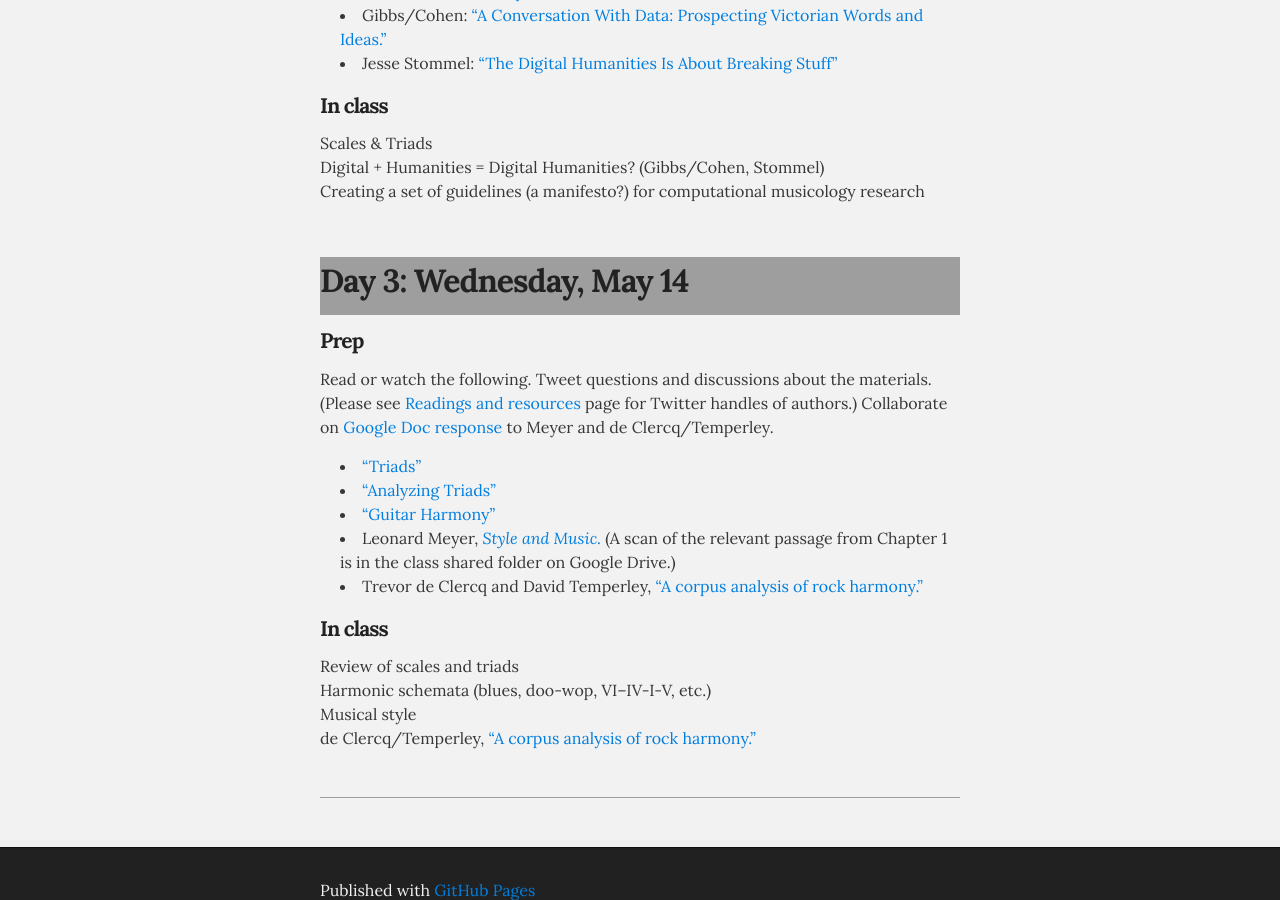
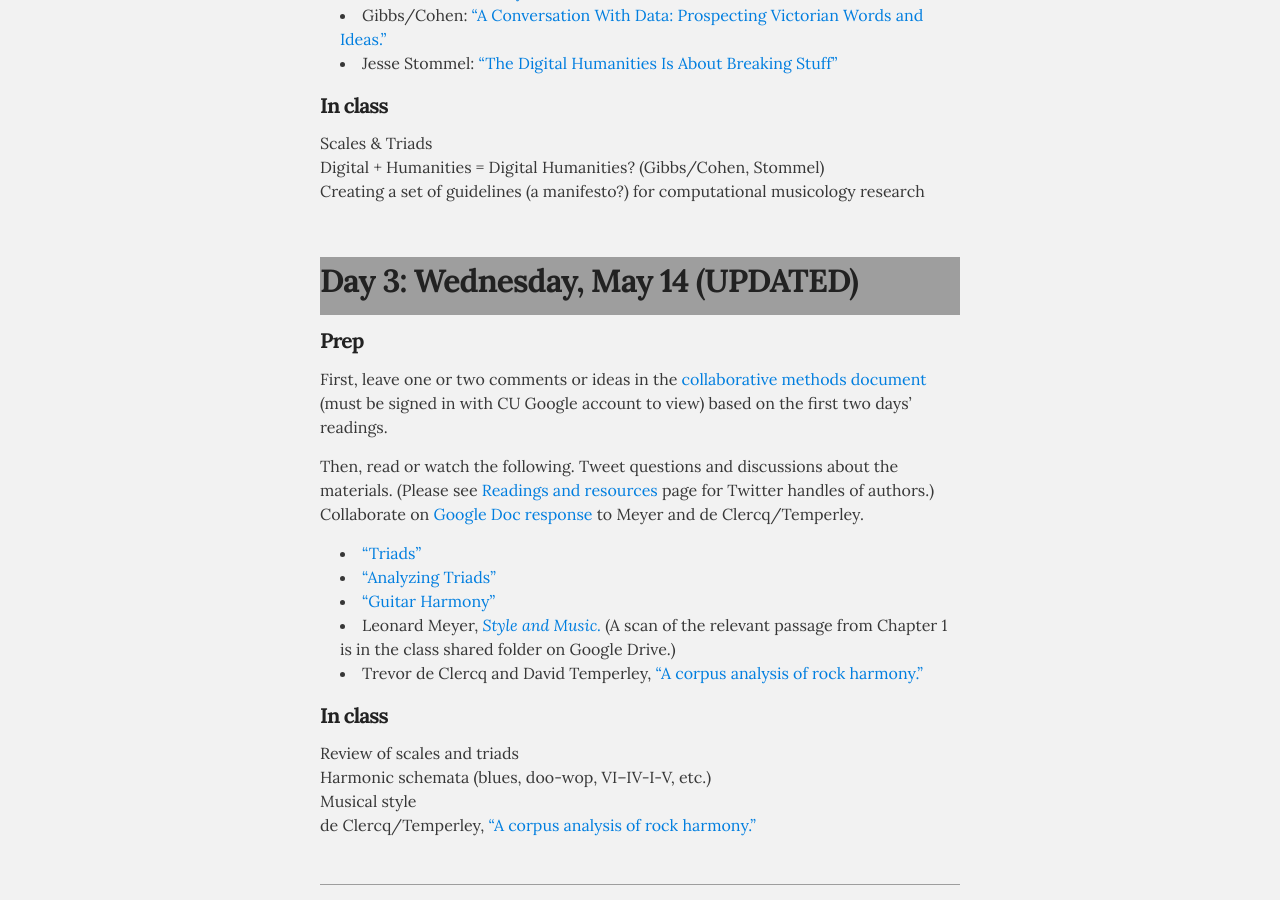
Before and after one commit to kshaffer/corpusmusic, a Jekyll site: the page built from schedule.md, in a window 1280 px wide and 900 px high, scrolled down 1153 px. Built offline with Jekyll 4.4.1, drawn with Linux system fonts in a browser that asks for light colours; Markdown is read by kramdown in place of the engine named in the settings.

Commit message:
Day 3 prep update

```diff
--- a/schedule.md
+++ b/schedule.md
@@ -44,11 +44,13 @@ Digital + Humanities = Digital Humanities? (Gibbs/Cohen, Stommel)
 Creating a set of guidelines (a manifesto?) for computational musicology research
 
 <br/>
-## Day 3: Wednesday, May 14 ##
+## Day 3: Wednesday, May 14 (UPDATED) ##
 
 #### Prep ####
 
-Read or watch the following. Tweet questions and discussions about the materials. (Please see [Readings and resources](readings.html) page for Twitter handles of authors.) Collaborate on [Google Doc response](https://drive.google.com/a/colorado.edu/folderview?id=0B9o4hmKNoi6cYVZvRDNsaHlqcEk&usp=sharing) to Meyer and de Clercq/Temperley.
+First, leave one or two comments or ideas in the [collaborative methods document](https://docs.google.com/a/colorado.edu/document/d/1gxQK0GIpb2mAKGkXQOjuG_WmR5MaeurEAd5dgsZxD6w/edit) (must be signed in with CU Google account to view) based on the first two days' readings.
+
+Then, read or watch the following. Tweet questions and discussions about the materials. (Please see [Readings and resources](readings.html) page for Twitter handles of authors.) Collaborate on [Google Doc response](https://drive.google.com/a/colorado.edu/folderview?id=0B9o4hmKNoi6cYVZvRDNsaHlqcEk&usp=sharing) to Meyer and de Clercq/Temperley.
 
 - ["Triads"](https://vimeo.com/94521923)
 - ["Analyzing Triads"](https://vimeo.com/94723962)
```
